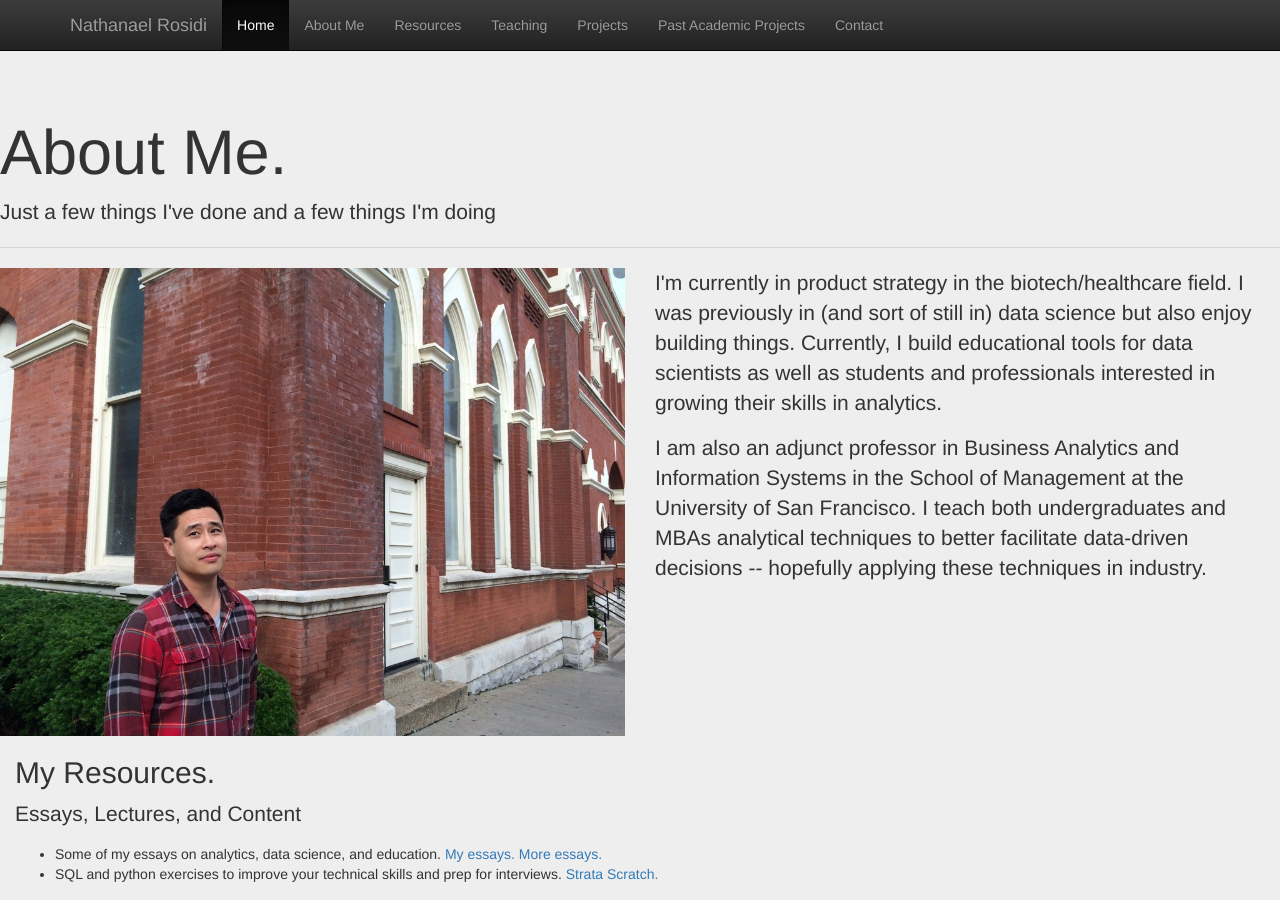
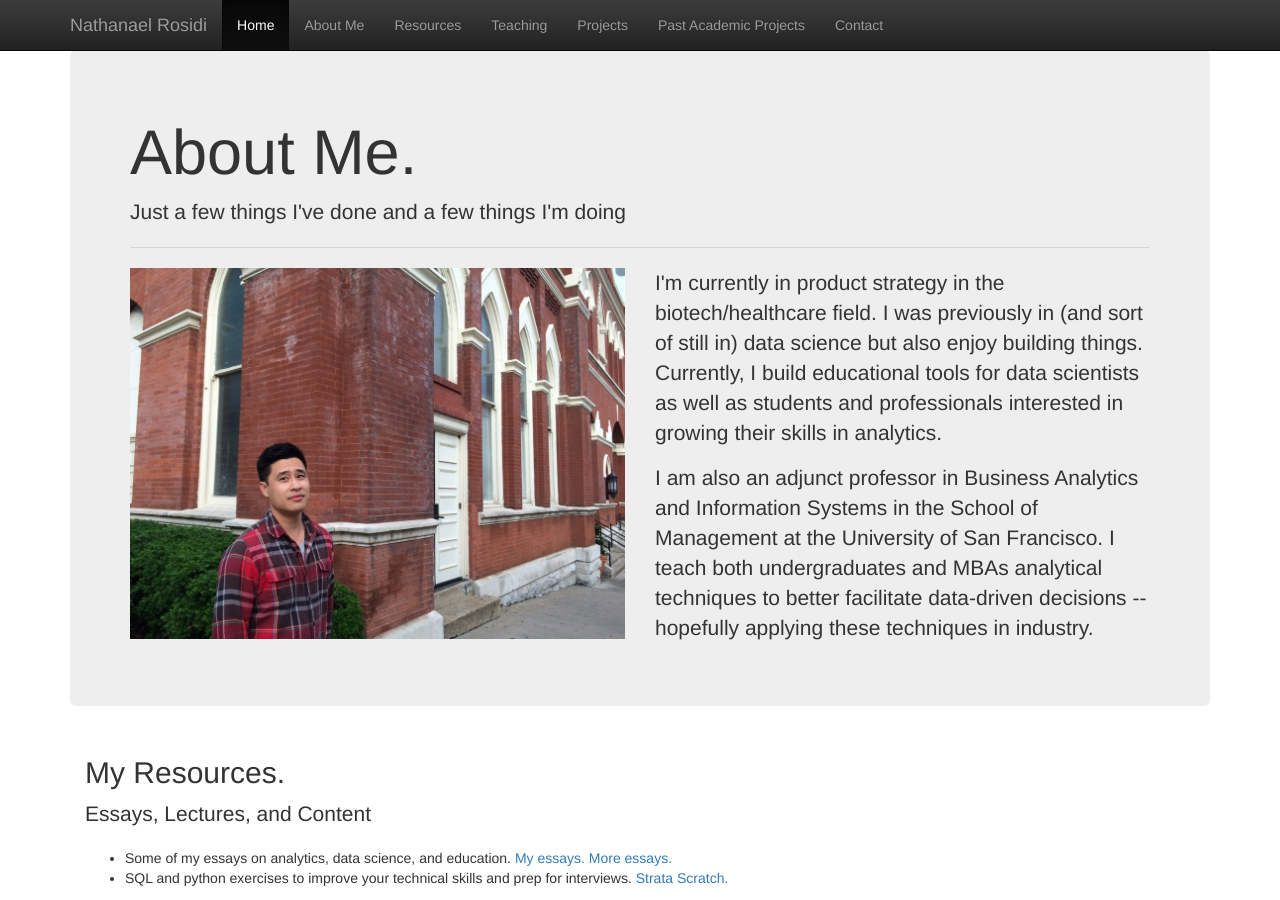
Before and after one commit to nlrosidi/nlrosidi.github.io, a Jekyll site: the page index.html, which Jekyll copies as it is, in a window 1280 px wide and 900 px high. Built offline with Jekyll 4.4.1, drawn with Linux system fonts in a browser that asks for light colours; nearby versions of some CDN libraries.

Commit message:
Update index.html

```diff
--- a/index.html
+++ b/index.html
@@ -53,7 +53,7 @@
       </div>
     </nav>
 
-    <!--<div class="container">-->
+    <div class="container">
 	<div class="jumbotron">
   	    <h1 class="display-4">About Me.</h1>
 	    <p class="lead">Just a few things I've done and a few things I'm doing</p>
@@ -68,7 +68,7 @@
 			</div>
 		 <!--    </div>-->
 	         </div>
-	<!--</div>-->
+	</div>
 
 	<div class="container-fluid">
 	  <h2 id="resources">My Resources.</h2>
```
